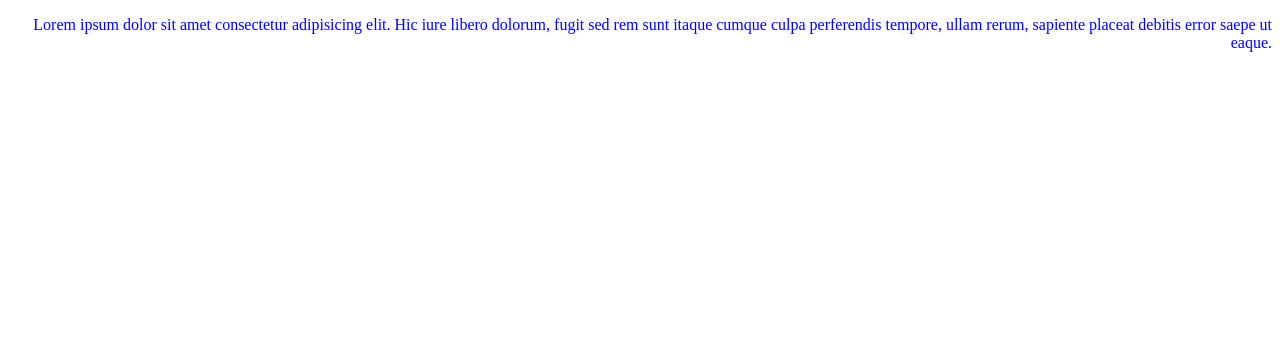
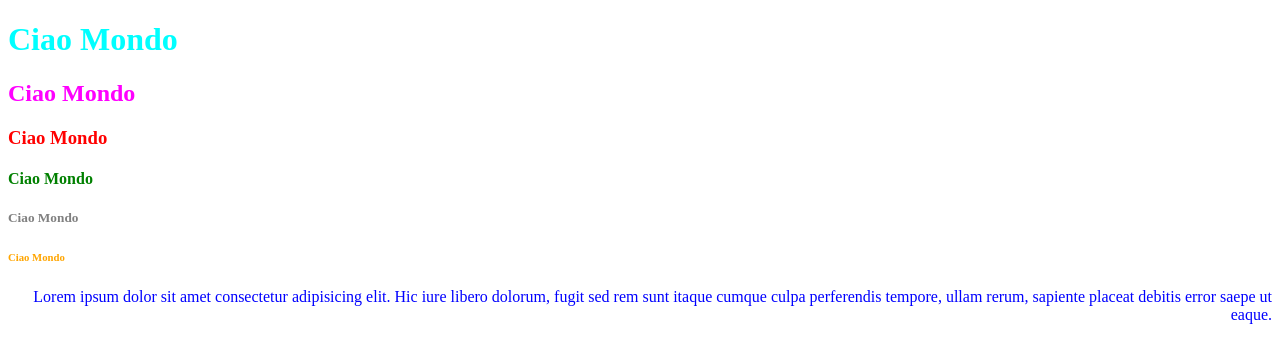
Before and after one commit to marcoozzzz05/marcoproject, a plain HTML site: page index.html in a window 1280 px wide. Drawn offline with Linux system fonts and the light colour scheme.

Commit message:
add all types of headings and color them with different colors

```diff
--- a/index.html
+++ b/index.html
@@ -10,6 +10,12 @@
 </head>
 
 <body>
+    <h1>Ciao Mondo</h1>
+    <h2>Ciao Mondo</h2>
+    <h3>Ciao Mondo</h3>
+    <h4>Ciao Mondo</h4>
+    <h5>Ciao Mondo</h5>
+    <h6>Ciao Mondo</h6>
     <p>Lorem ipsum dolor sit amet consectetur adipisicing elit. Hic iure libero dolorum, fugit sed rem sunt itaque
         cumque culpa perferendis tempore, ullam rerum, sapiente placeat debitis error saepe ut eaque.</p>
 </body>
--- a/style.css
+++ b/style.css
@@ -2,3 +2,27 @@ p {
     color: blue;
     text-align: right;
 }
+
+h1 {
+    color: aqua;
+}
+
+h2 {
+    color: fuchsia;
+}
+
+h3 {
+    color: red;
+}
+
+h4 {
+    color: green;
+}
+
+h5 {
+    color: grey
+}
+
+h6 {
+    color: orange
+}
```
